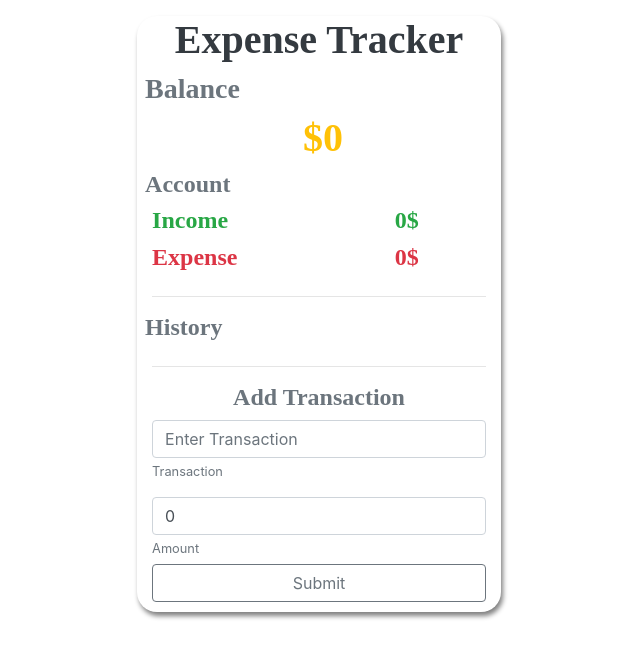
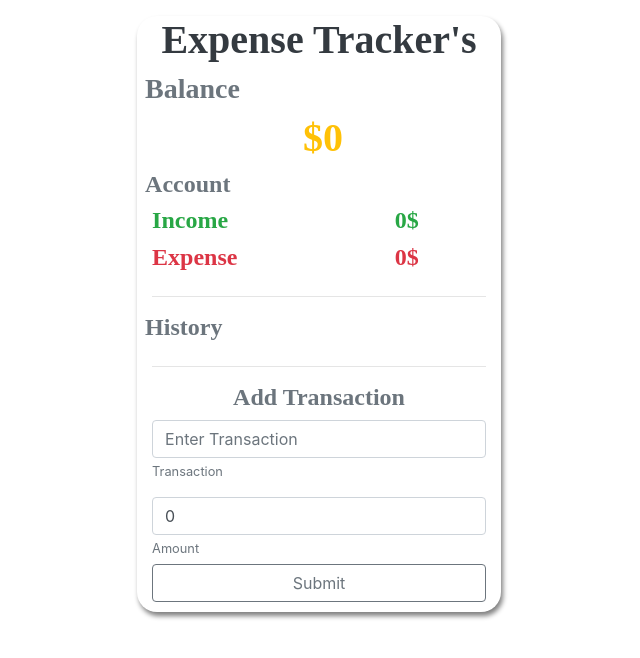
Before and after one commit to MuhammadMasood786/ExpenseTracker-TS, a React (Create React App) app: page / in a window 1280 px wide. Shown: the top 658 px of the page, without its empty margins (321-961 px from the left). Built offline with nearby package versions, Linux system fonts and the light colour scheme.

Commit message:
Update Balance.tsx

```diff
--- a/src/Component/Balance.tsx
+++ b/src/Component/Balance.tsx
@@ -14,7 +14,7 @@ const Balance: React.FC = () => {
     return (
         <div className="">
             <div className="row">
-                <h1 className="headingStyle text-dark mx-auto">Expense Tracker</h1>
+                <h1 className="headingStyle text-dark mx-auto">Expense Tracker's</h1>
             </div>
             <div className="row">
                 <h3 className="headingStyle ml-2 text-secondary">Balance</h3>
```
